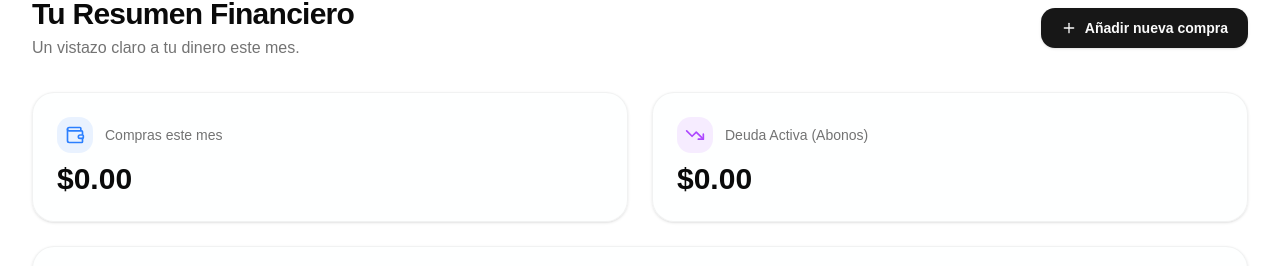
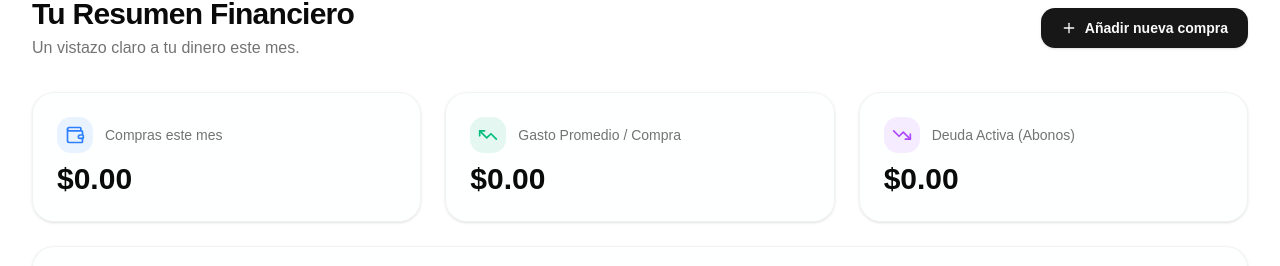
Before and after one commit to HugoTrejo13/Financiera, a React (Vite) app in the folder frontend/: page /dashboard in a window 1280 px wide. Shown: the part 366-632 px from the top of the page. Built offline with nearby package versions, Linux system fonts and the light colour scheme; no server answers.

Commit message:
Porcentaje de gasto en cada categoria

```diff
--- a/frontend/src/components/analytics/ExpenseDonutChart.tsx
+++ b/frontend/src/components/analytics/ExpenseDonutChart.tsx
@@ -101,6 +101,7 @@ export default function ExpenseDonutChart({ data }: Props) {
         </h4>
         <div className="max-h-[350px] overflow-y-auto pr-2 space-y-3 custom-scrollbar">
           {chartData.map((item, i) => {
+            const itemPercentage = totalAmount > 0 ? ((item.value / totalAmount) * 100).toFixed(1) : '0.0';
             return (
               <div key={i} className="flex items-center justify-between group">
                 <div className="flex items-center gap-3">
@@ -113,7 +114,10 @@ export default function ExpenseDonutChart({ data }: Props) {
                     {item.name}
                   </span>
                 </div>
-                <div className="text-right">
+                <div className="text-right flex items-center gap-2">
+                  <span className="text-xs font-bold text-primary bg-primary/10 px-2 py-0.5 rounded-full border border-primary/20">
+                    {itemPercentage}%
+                  </span>
                   <p className="font-bold text-sm">
                     ${item.value.toLocaleString('es-MX', { minimumFractionDigits: 2, maximumFractionDigits: 2 })}
                   </p>
--- a/frontend/src/hooks/useDebts.ts
+++ b/frontend/src/hooks/useDebts.ts
@@ -57,7 +57,7 @@ export const useDebts = () => {
 
   const createDebt = async (debtData: any) => {
     try {
-      const result = await createMutation.mutateAsync(debtData);
+      await createMutation.mutateAsync(debtData);
       return true;
     } catch (err: any) {
       console.error("❌ useDebts: Error creating debt:", err);
--- a/frontend/src/pages/Dashboard.tsx
+++ b/frontend/src/pages/Dashboard.tsx
@@ -96,8 +96,13 @@ export default function Dashboard() {
     );
   }
 
-  const totalSpent = report.reduce((acc, item) => acc + item.total_spent, 0);
-  const activeDebtsTotal = debts.reduce((acc, debt) => acc + debt.remaining_amount, 0);
+  const safeReport = Array.isArray(report) ? report : [];
+  const safeDebts = Array.isArray(debts) ? debts : [];
+
+  const totalSpent = safeReport.reduce((acc, item) => acc + (item?.total_spent || 0), 0);
+  const activeDebtsTotal = safeDebts.reduce((acc, debt) => acc + (debt?.remaining_amount || 0), 0);
+  const totalPurchasesCount = safeDebts.length;
+  const averageSpentPerPurchase = totalPurchasesCount > 0 ? totalSpent / totalPurchasesCount : 0;
 
   return (
     <div className="w-full space-y-6 animate-in fade-in slide-in-from-bottom-4 duration-500">
@@ -173,8 +178,8 @@ export default function Dashboard() {
         </button>
       </div>
 
-      {/* Tarjetas KPI */}
-      <div className="grid grid-cols-1 md:grid-cols-2 gap-6">
+      {/* Tarjetas KPI Consolidadas */}
+      <div className="grid grid-cols-1 sm:grid-cols-2 md:grid-cols-3 gap-6">
         <div className="bg-card/50 backdrop-blur-xl border border-border/50 p-6 rounded-3xl shadow-sm transition-all hover:shadow-md">
           <div className="flex items-center gap-3 mb-2">
             <div className="p-2 bg-blue-500/10 rounded-xl">
@@ -182,9 +187,18 @@ export default function Dashboard() {
             </div>
             <h3 className="text-sm font-medium text-muted-foreground">Compras este mes</h3>
           </div>
-          <p className="text-3xl font-bold">${totalSpent.toFixed(2)}</p>
+          <p className="text-3xl font-bold">${totalSpent.toLocaleString('es-MX', { minimumFractionDigits: 2, maximumFractionDigits: 2 })}</p>
         </div>
 
+        <div className="bg-card/50 backdrop-blur-xl border border-border/50 p-6 rounded-3xl shadow-sm transition-all hover:shadow-md">
+          <div className="flex items-center gap-3 mb-2">
+            <div className="p-2 bg-emerald-500/10 rounded-xl">
+              <TrendingDown className="w-5 h-5 text-emerald-500 transform rotate-180" />
+            </div>
+            <h3 className="text-sm font-medium text-muted-foreground">Gasto Promedio / Compra</h3>
+          </div>
+          <p className="text-3xl font-bold">${averageSpentPerPurchase.toLocaleString('es-MX', { minimumFractionDigits: 2, maximumFractionDigits: 2 })}</p>
+        </div>
 
         <div className="bg-card/50 backdrop-blur-xl border border-border/50 p-6 rounded-3xl shadow-sm transition-all hover:shadow-md">
           <div className="flex items-center gap-3 mb-2">
@@ -193,7 +207,7 @@ export default function Dashboard() {
             </div>
             <h3 className="text-sm font-medium text-muted-foreground">Deuda Activa (Abonos)</h3>
           </div>
-          <p className="text-3xl font-bold">${activeDebtsTotal.toFixed(2)}</p>
+          <p className="text-3xl font-bold">${activeDebtsTotal.toLocaleString('es-MX', { minimumFractionDigits: 2, maximumFractionDigits: 2 })}</p>
         </div>
       </div>
 
```
